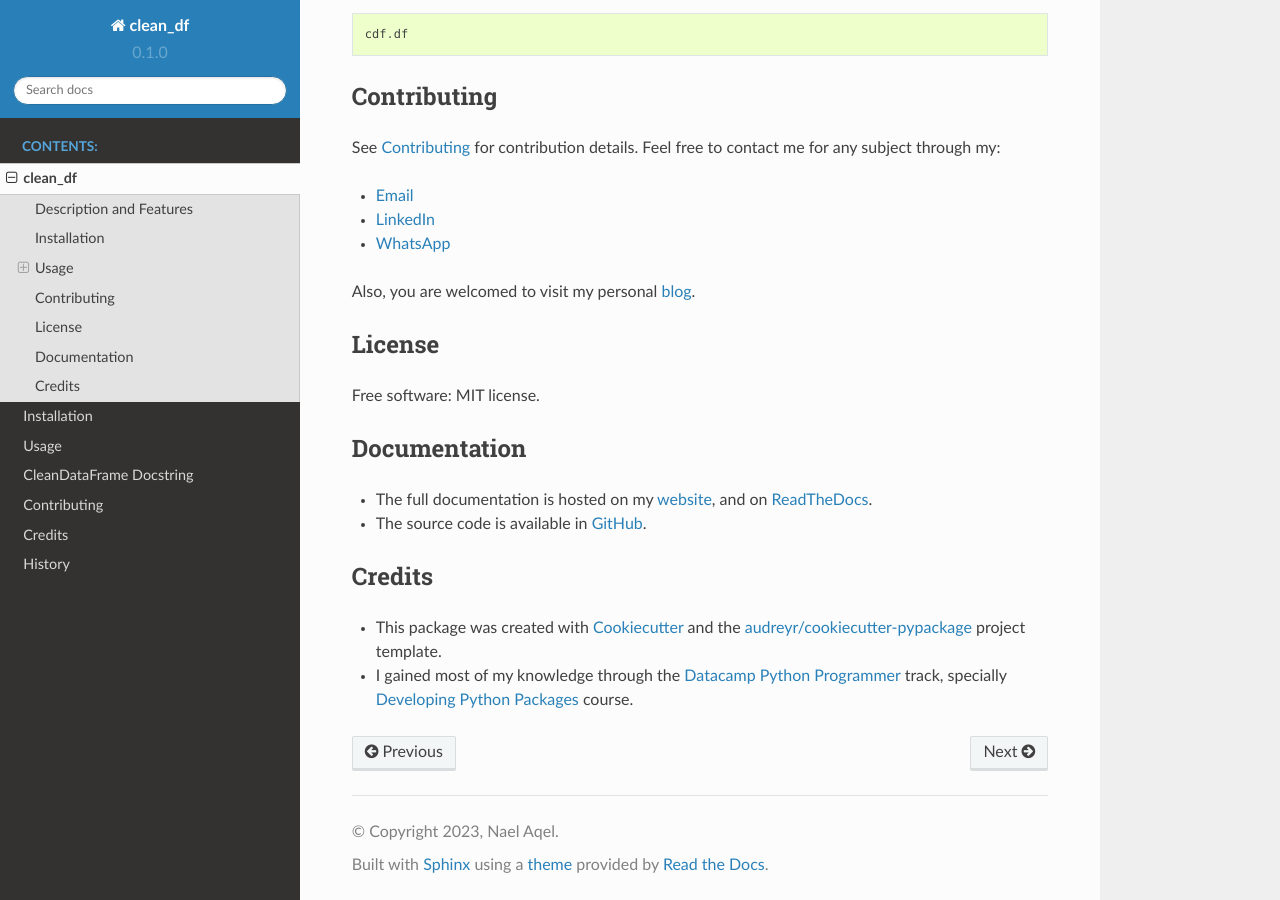
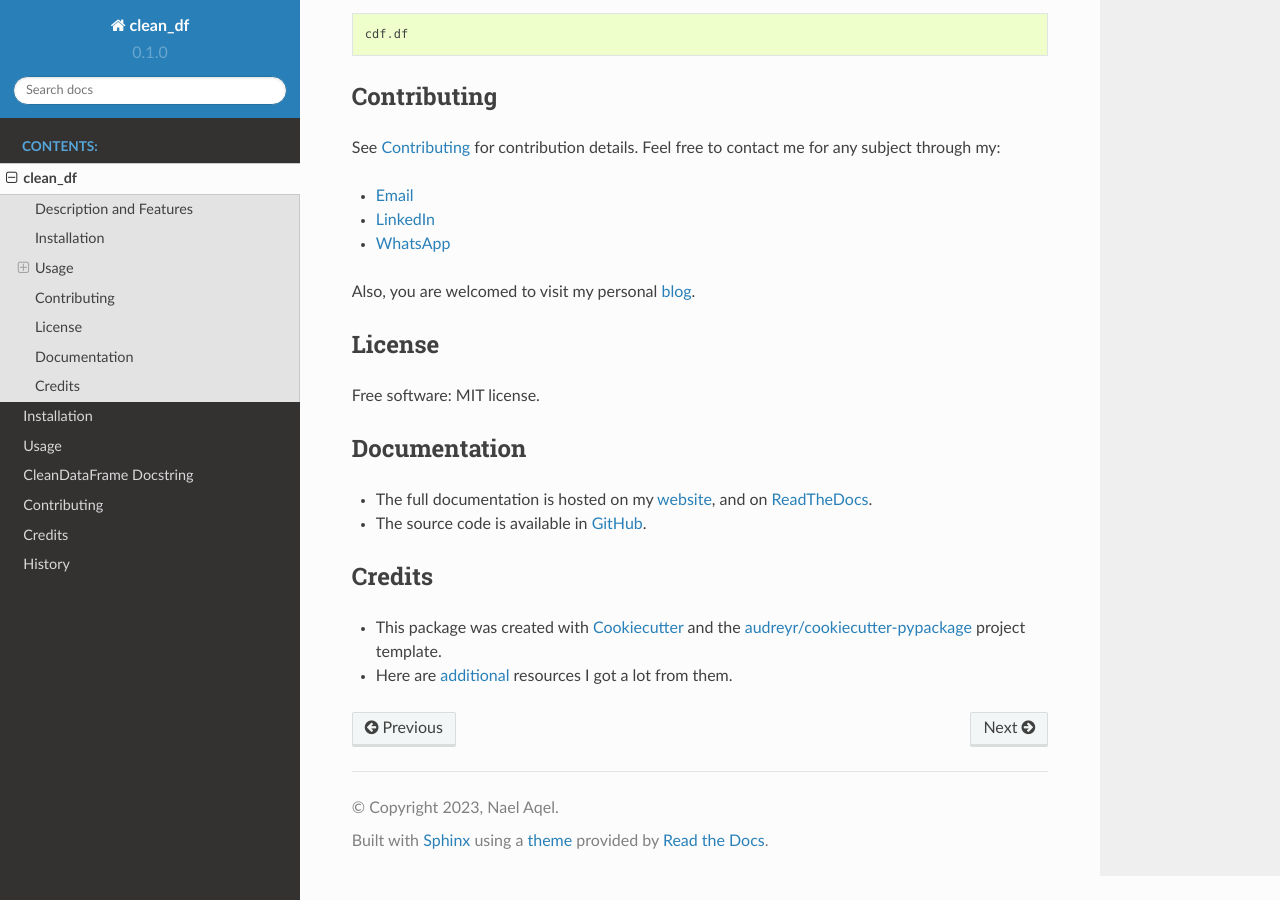
Before and after one commit to NaelAqel/clean_df, a Sphinx documentation site: the page built from docs/readme.rst, in a window 1280 px wide and 900 px high, scrolled down 2140 px. Built offline with Sphinx 7.4.7 and the Read the Docs theme 2.0.0, drawn with Linux system fonts in a browser that asks for light colours.

Commit message:
add resources to the credits section

```diff
--- a/README.rst
+++ b/README.rst
@@ -143,9 +143,8 @@ Documentation
 Credits
 -------
 * This package was created with Cookiecutter_ and the `audreyr/cookiecutter-pypackage`_ project template.
-* I gained most of my knowledge through the `Datacamp Python Programmer`_ track, specially `Developing Python Packages`_ course.
+* Here are `additional`_ resources I got a lot from them.
 
 .. _Cookiecutter: https://github.com/audreyr/cookiecutter
 .. _`audreyr/cookiecutter-pypackage`: https://github.com/audreyr/cookiecutter-pypackage
-.. _`Datacamp Python Programmer`: datacamp.pxf.io/P0JMNz
-.. _`Developing Python Packages`: datacamp.pxf.io/ZdnM3q
+.. _`additional`: https://naelaqel.com/resources/
--- a/docs/readme.rst
+++ b/docs/readme.rst
@@ -143,9 +143,8 @@ Documentation
 Credits
 -------
 * This package was created with Cookiecutter_ and the `audreyr/cookiecutter-pypackage`_ project template.
-* I gained most of my knowledge through the `Datacamp Python Programmer`_ track, specially `Developing Python Packages`_ course.
+* Here are `additional`_ resources I got a lot from them.
 
 .. _Cookiecutter: https://github.com/audreyr/cookiecutter
 .. _`audreyr/cookiecutter-pypackage`: https://github.com/audreyr/cookiecutter-pypackage
-.. _`Datacamp Python Programmer`: datacamp.pxf.io/P0JMNz
-.. _`Developing Python Packages`: datacamp.pxf.io/ZdnM3q
+.. _`additional`: https://naelaqel.com/resources/
```
